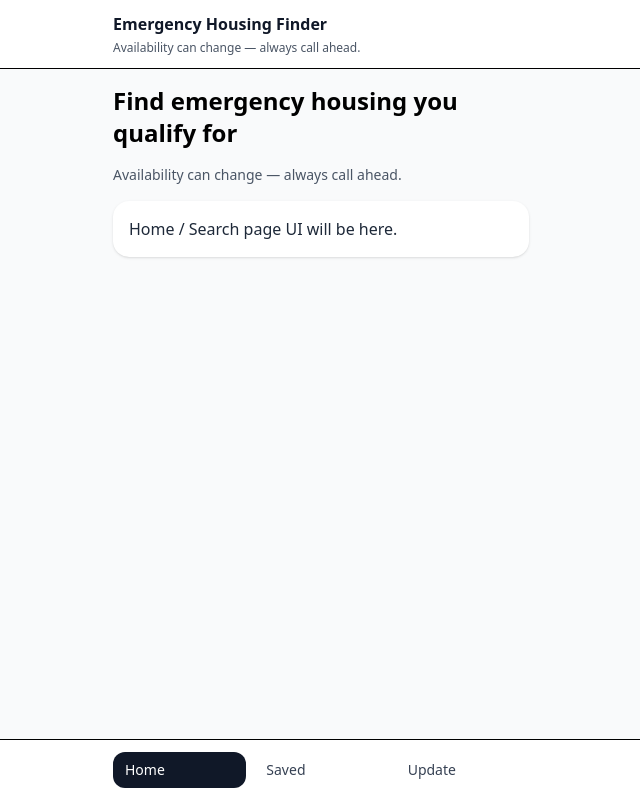
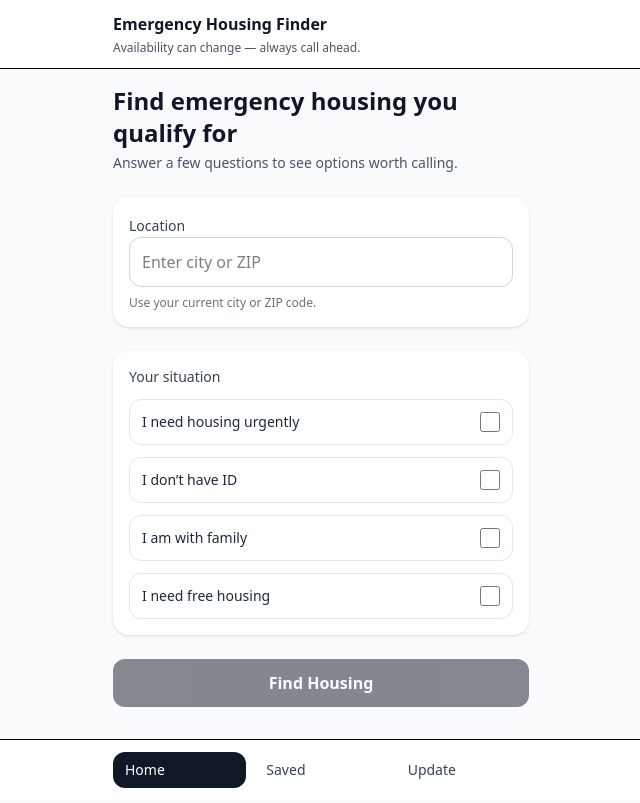
Before and after one commit to FrimpsManu/emergency-housing-finder, a React (Vite) app: page / in a window 1280 px wide. Shown: the whole page, without its empty margins (319-959 px from the left). Built offline with nearby package versions, Linux system fonts and the light colour scheme.

Commit message:
Build Home search UI with filters and navigation

```diff
--- a/src/pages/Home.tsx
+++ b/src/pages/Home.tsx
@@ -1,16 +1,108 @@
+import { useState } from "react";
+import { useNavigate } from "react-router-dom";
+
 export default function Home() {
+  const navigate = useNavigate();
+
+  const [location, setLocation] = useState("");
+  const [urgent, setUrgent] = useState(false);
+  const [noId, setNoId] = useState(false);
+  const [family, setFamily] = useState(false);
+  const [freeOnly, setFreeOnly] = useState(false);
+
+  function handleSearch() {
+    navigate(
+      `/results?location=${encodeURIComponent(location)}&urgent=${urgent}&noId=${noId}&family=${family}&freeOnly=${freeOnly}`
+    );
+  }
+
   return (
-    <div className="space-y-4">
-      <h1 className="text-2xl font-semibold">Find emergency housing you qualify for</h1>
-      <p className="text-sm text-gray-600">
-        Availability can change — always call ahead.
-      </p>
-
-      <div className="rounded-2xl bg-white p-4 shadow-sm">
-        <p className="text-gray-800">
-          Home / Search page UI will be here.
+    <div className="space-y-6">
+      {/* Title */}
+      <div>
+        <h1 className="text-2xl font-semibold text-gray-900">
+          Find emergency housing you qualify for
+        </h1>
+        <p className="mt-1 text-sm text-gray-600">
+          Answer a few questions to see options worth calling.
         </p>
       </div>
+
+      {/* Location */}
+      <div className="rounded-2xl bg-white p-4 shadow-sm space-y-2">
+        <label className="text-sm font-medium text-gray-700">
+          Location
+        </label>
+        <input
+          type="text"
+          placeholder="Enter city or ZIP"
+          value={location}
+          onChange={(e) => setLocation(e.target.value)}
+          className="w-full rounded-xl border border-gray-300 px-3 py-3 text-base focus:outline-none focus:ring-2 focus:ring-gray-900"
+        />
+        <p className="text-xs text-gray-500">
+          Use your current city or ZIP code.
+        </p>
+      </div>
+
+      {/* Filters */}
+      <div className="rounded-2xl bg-white p-4 shadow-sm space-y-3">
+        <p className="text-sm font-medium text-gray-700">
+          Your situation
+        </p>
+
+        <FilterRow
+          label="I need housing urgently"
+          checked={urgent}
+          onChange={setUrgent}
+        />
+        <FilterRow
+          label="I don’t have ID"
+          checked={noId}
+          onChange={setNoId}
+        />
+        <FilterRow
+          label="I am with family"
+          checked={family}
+          onChange={setFamily}
+        />
+        <FilterRow
+          label="I need free housing"
+          checked={freeOnly}
+          onChange={setFreeOnly}
+        />
+      </div>
+
+      {/* CTA */}
+      <button
+        onClick={handleSearch}
+        disabled={!location.trim()}
+        className="w-full h-12 rounded-xl bg-gray-900 text-white font-semibold disabled:opacity-50 disabled:cursor-not-allowed"
+      >
+        Find Housing
+      </button>
     </div>
   );
 }
+
+function FilterRow({
+  label,
+  checked,
+  onChange,
+}: {
+  label: string;
+  checked: boolean;
+  onChange: (value: boolean) => void;
+}) {
+  return (
+    <label className="flex items-center justify-between rounded-xl border border-gray-200 px-3 py-3">
+      <span className="text-sm text-gray-800">{label}</span>
+      <input
+        type="checkbox"
+        checked={checked}
+        onChange={(e) => onChange(e.target.checked)}
+        className="h-5 w-5 accent-gray-900"
+      />
+    </label>
+  );
+}
```
